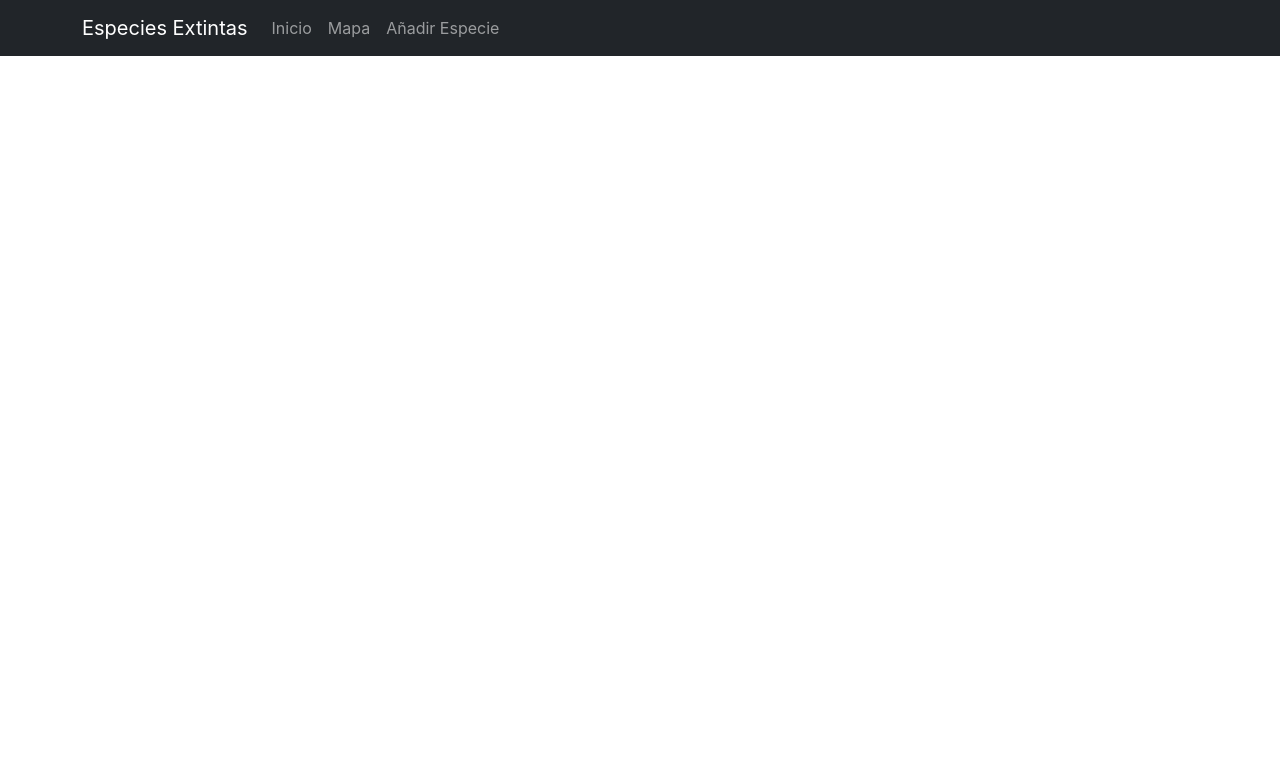
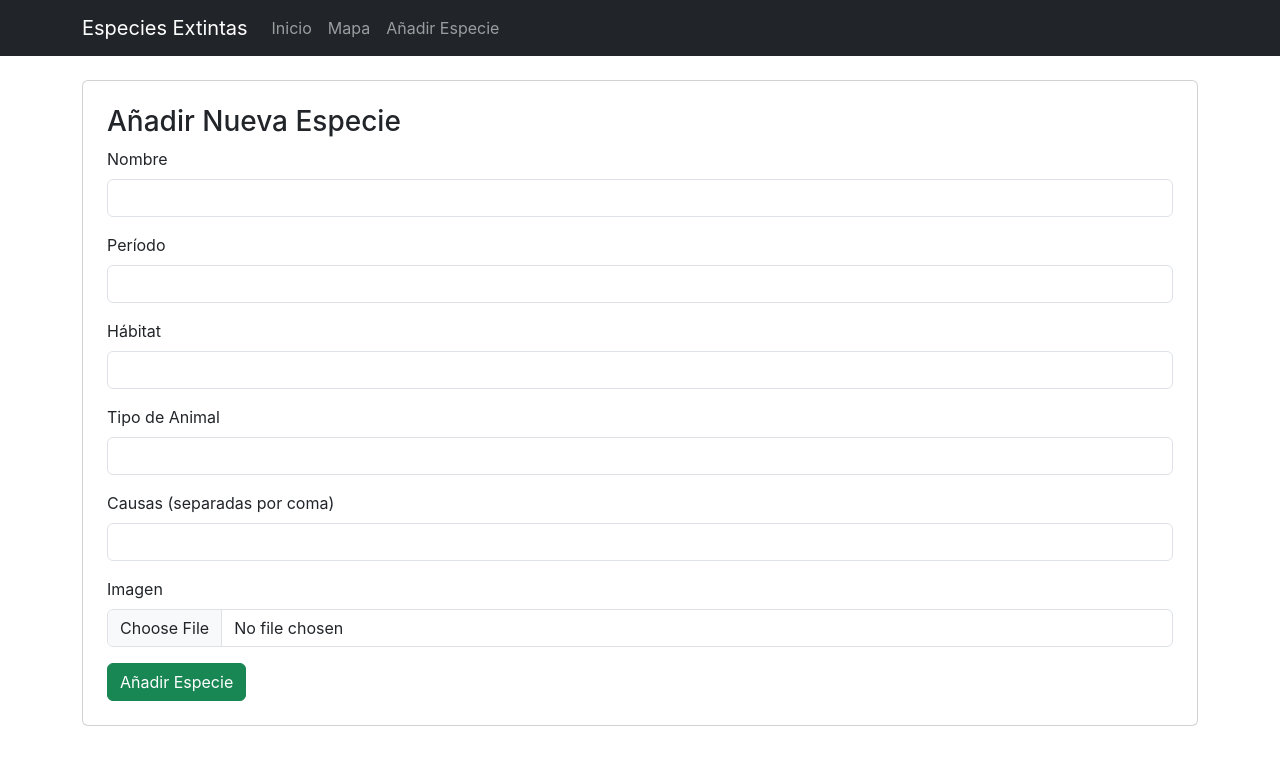
Before and after one commit to Danitinhg/Especies-extintas, a React (Create React App) app: page /nueva in a window 1280 px wide. Shown: the top 764 px of the page. Built offline with nearby package versions, Linux system fonts and the light colour scheme.

Commit message:
Implementación de formulario para añadir especies, uso de localStorage para guardar los cambios que se realizan en la página y un botón para restablecer estos

```diff
--- a/src/App.js
+++ b/src/App.js
@@ -3,7 +3,7 @@ import { Container, Navbar, Nav } from 'react-bootstrap';
 
 import Principal from './componentes/Principal';
 import DetalleEspecie from './componentes/DetalleEspecie';
-//import AnadirEspecieForm from './componentes/AnadirEspecieForm';
+import AnadirEspecieForm from './componentes/AnadirEspecieForm';
 //import Mapa from './componentes/Mapa';
 
 import { EspeciesProvider } from './context/EspeciesContext';
@@ -30,7 +30,7 @@ function App() {
           <Routes>
             <Route path="/" element={<Principal />} />
             <Route path="/especie/:id" element={<DetalleEspecie />} />
-            {/*<Route path="/form" element={<AnadirEspecieForm />} />*/}
+            <Route path="/nueva" element={<AnadirEspecieForm />} />
             {/*<Route path="/mapa" element={<Mapa />} />*/}
           </Routes>
         </Container>
--- a/src/componentes/AnadirEspecieForm.js
+++ b/src/componentes/AnadirEspecieForm.js
@@ -0,0 +1,109 @@
+import React, { useState, useContext } from 'react';
+import { Form, Button, Card } from 'react-bootstrap';
+import { useNavigate } from 'react-router-dom';
+import { EspeciesContext } from '../context/EspeciesContext';
+
+const AnadirEspecieForm = () => {
+  const { agregarEspecie } = useContext(EspeciesContext);
+  const navigate = useNavigate();
+
+  const [formData, setFormData] = useState({
+    nombre: '',
+    periodo: '',
+    habitat: '',
+    tipo_animal: '',
+    causas: '',
+    imagenFile: null,
+  });
+
+  const [previewURL, setPreviewURL] = useState(null);
+
+  const handleChange = (e) => {
+    const { name, value } = e.target;
+    setFormData((prev) => ({
+      ...prev,
+      [name]: value,
+    }));
+  };
+
+  const handleImageChange = (e) => {
+    const file = e.target.files[0];
+    if (file) {
+      setFormData((prev) => ({
+        ...prev,
+        imagenFile: file,
+      }));
+      setPreviewURL(URL.createObjectURL(file));
+    }
+  };
+
+  const handleSubmit = (e) => {
+    e.preventDefault();
+
+    if (!formData.nombre || !formData.imagenFile) {
+      alert('Nombre e imagen son obligatorios');
+      return;
+    }
+
+    const nuevaEspecie = {
+      id: Date.now(),
+      nombre: formData.nombre,
+      periodo: formData.periodo,
+      habitat: formData.habitat,
+      tipo_animal: formData.tipo_animal,
+      causas: formData.causas.split(',').map((c) => c.trim()),
+      imagen: previewURL,
+    };
+
+    agregarEspecie(nuevaEspecie);
+    navigate('/');
+  };
+
+  return (
+    <Card className="p-4">
+      <h3>Añadir Nueva Especie</h3>
+      <Form onSubmit={handleSubmit}>
+        <Form.Group className="mb-3">
+          <Form.Label>Nombre</Form.Label>
+          <Form.Control type="text" name="nombre" value={formData.nombre} onChange={handleChange} required />
+        </Form.Group>
+
+        <Form.Group className="mb-3">
+          <Form.Label>Período</Form.Label>
+          <Form.Control type="text" name="periodo" value={formData.periodo} onChange={handleChange} />
+        </Form.Group>
+
+        <Form.Group className="mb-3">
+          <Form.Label>Hábitat</Form.Label>
+          <Form.Control type="text" name="habitat" value={formData.habitat} onChange={handleChange} />
+        </Form.Group>
+
+        <Form.Group className="mb-3">
+          <Form.Label>Tipo de Animal</Form.Label>
+          <Form.Control type="text" name="tipo_animal" value={formData.tipo_animal} onChange={handleChange} />
+        </Form.Group>
+
+        <Form.Group className="mb-3">
+          <Form.Label>Causas (separadas por coma)</Form.Label>
+          <Form.Control type="text" name="causas" value={formData.causas} onChange={handleChange} />
+        </Form.Group>
+
+        <Form.Group className="mb-3">
+          <Form.Label>Imagen</Form.Label>
+          <Form.Control type="file" accept="image/*" onChange={handleImageChange} required />
+        </Form.Group>
+
+        {previewURL && (
+          <div className="mb-3">
+            <p>Vista previa:</p>
+            <img src={previewURL} alt="Vista previa" style={{ maxWidth: '200px', height: 'auto' }} />
+          </div>
+        )}
+
+        <Button variant="success" type="submit">Añadir Especie</Button>
+      </Form>
+    </Card>
+  );
+};
+
+export default AnadirEspecieForm;
--- a/src/componentes/DetalleEspecie.js
+++ b/src/componentes/DetalleEspecie.js
@@ -7,6 +7,12 @@ const DetalleEspecie = () => {
   const { id } = useParams();
   const navigate = useNavigate();
   const { obtenerEspeciePorId } = useContext(EspeciesContext);
+
+  const imgURL = (imagen) => {
+  if (!imagen) return '';
+  if (imagen.startsWith('http') || imagen.startsWith('blob:')) return imagen;
+  return `/imagenes/${imagen}`;
+  };
 
   const especie = obtenerEspeciePorId(id);
 
@@ -23,7 +29,7 @@ const DetalleEspecie = () => {
       <Card>
         <Card.Img
           variant="top"
-          src={`/imagenes/${especie.imagen}`}
+          src={imgURL(especie.imagen)}
           alt={especie.nombre}
           style={{
             height: '300px',
--- a/src/componentes/Principal.js
+++ b/src/componentes/Principal.js
@@ -6,6 +6,13 @@ import { EspeciesContext } from '../context/EspeciesContext';
 function Principal() {
   const { especies, eliminarEspecie } = useContext(EspeciesContext);
   const [filtro, setFiltro] = useState('');
+
+  const imgURL = (imagen) => {
+  if (!imagen) return '';
+  if (imagen.startsWith('http') || imagen.startsWith('blob:')) return imagen;
+  return `/imagenes/${imagen}`;
+  };
+
 
   const especiesFiltradas = especies.filter(e =>
     filtro === '' || e.habitat.toLowerCase().includes(filtro.toLowerCase())
@@ -31,7 +38,7 @@ function Principal() {
         {especiesFiltradas.map((especie, index) => (
           <Col key={index} md={4} className="mb-4">
             <Card>
-              <Card.Img variant="top" src={`/imagenes/${especie.imagen}`} alt={especie.nombre}
+              <Card.Img variant="top" src={imgURL(especie.imagen)} alt={especie.nombre}
               style={{
                 height: '200px',
                 width: '100%',
@@ -49,6 +56,7 @@ function Principal() {
           </Col>
         ))}
       </Row>
+      <button onClick={() => {localStorage.removeItem('especies'); window.location.reload();}}>Restablecer</button>
     </div>
   );
 }
--- a/src/context/EspeciesContext.js
+++ b/src/context/EspeciesContext.js
@@ -7,17 +7,28 @@ export const EspeciesProvider = ({ children }) => {
   const [cargando, setCargando] = useState(true);
 
   useEffect(() => {
-    fetch('/especies.json')
-      .then(res => res.json())
-      .then(data => {
+    const datosGuardados = localStorage.getItem('especies');
+
+    if (datosGuardados) {
+      setEspecies(JSON.parse(datosGuardados));
+      setCargando(false);
+    } else {
+      fetch('/especies.json').then(res => res.json()).then(data => {
         setEspecies(data);
+        localStorage.setItem('especies', JSON.stringify(data));
         setCargando(false);
-      })
-      .catch(err => {
-        console.error("Error al cargar el JSON:", err);
+      }).catch(err => {
+        console.error("Error al cargar el Json:", err);
         setCargando(false);
       });
+    }
   }, []);
+
+  useEffect(() => {
+    if (!cargando) {
+      localStorage.setItem('especies', JSON.stringify(especies));
+    }
+  }, [especies, cargando])
 
   const agregarEspecie = (nuevaEspecie) => {
     nuevaEspecie.id = Date.now();
```
